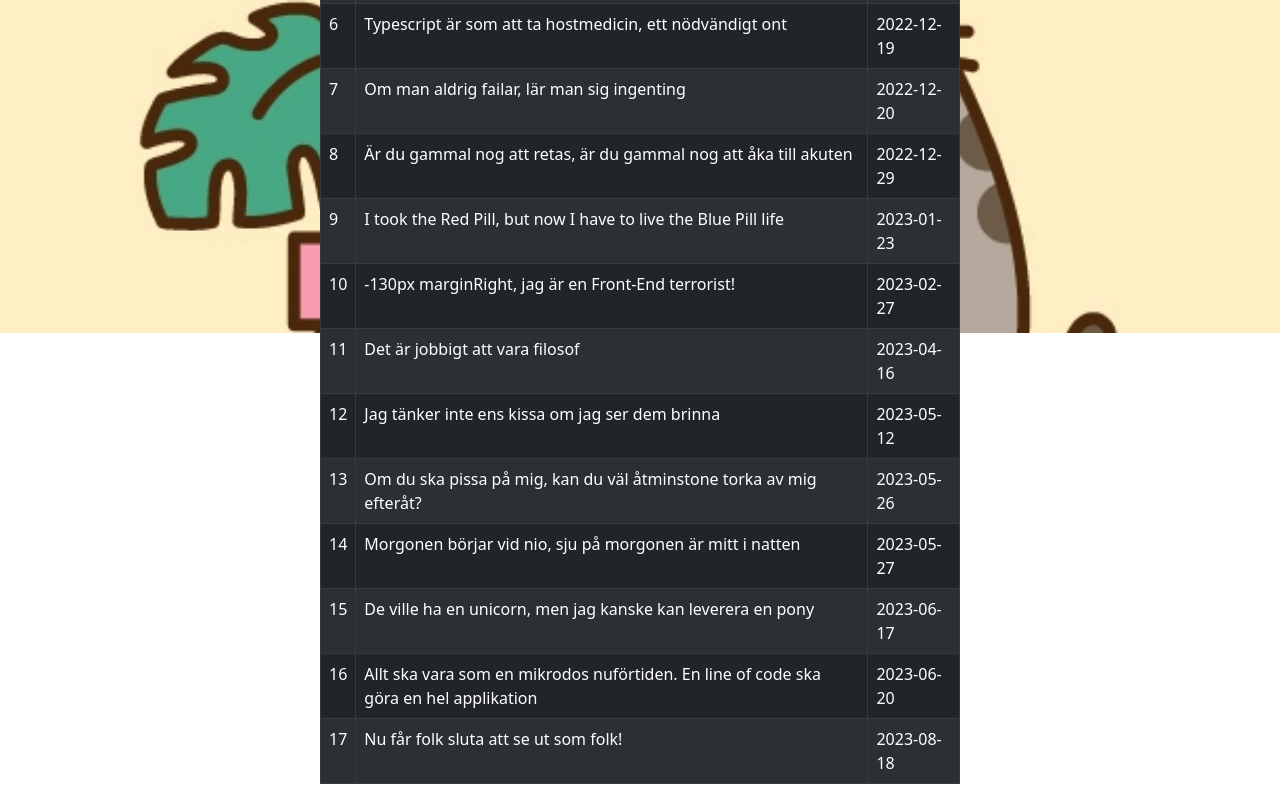
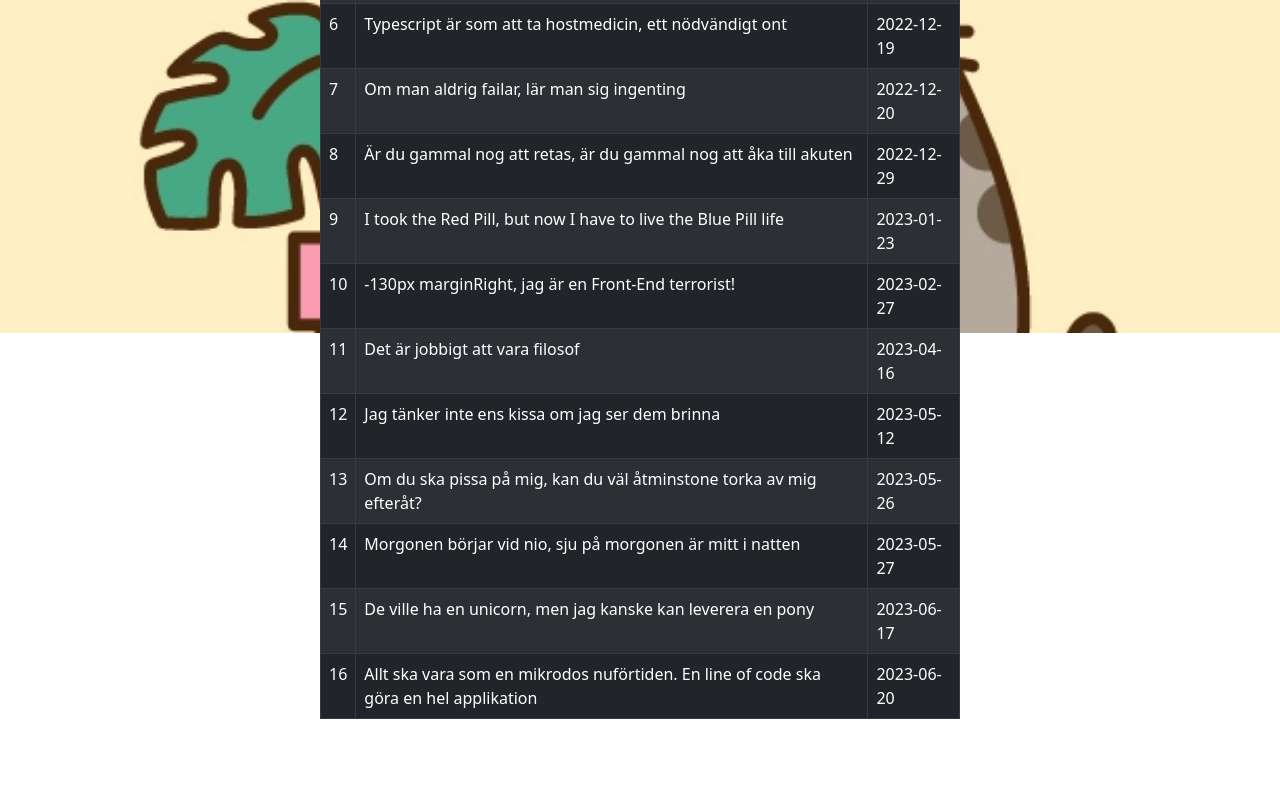
Before and after one commit to Stenstromen/filosofiskaeleonora, a React (Create React App) app: page /all in a window 1280 px wide. Shown: the part 467-1267 px from the top of the page. After the commit the page ends 1202 px from the top, so only its background shows below. Built offline with nearby package versions, Linux system fonts and the light colour scheme.

Commit message:
Removed quote

```diff
--- a/src/assets/Quotes.js
+++ b/src/assets/Quotes.js
@@ -81,11 +81,6 @@ const Quotes = [
     id: 16,
     quote: "Allt ska vara som en mikrodos nuförtiden. En line of code ska göra en hel applikation",
     date: "2023-06-20"
-  },
-  {
-    id: 17,
-    quote: "Nu får folk sluta att se ut som folk!",
-    date: "2023-08-18"
   }
 ];
 
```
